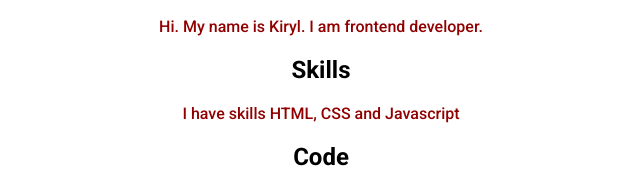
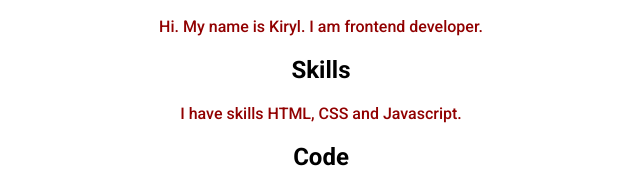
Before and after one commit to GalikKV/rsschool-cv, a plain HTML site: page index.html in a window 1280 px wide. Shown: the part 841-1029 px from the top of the page, 319-959 px from the left. Drawn offline with Linux system fonts and the light colour scheme.

Commit message:
fix: html

```diff
--- a/index.html
+++ b/index.html
@@ -46,7 +46,7 @@
             </section>
             <section class="skills" id="skills">
                 <h2 class="section-title">Skills</h2>
-                <p>I have skills HTML, CSS and Javascript</p>
+                <p>I have skills HTML, CSS and Javascript.</p>
             </section>
             <section class="code" id="code">
                 <h2 class="section-title">Code</h2>
```
